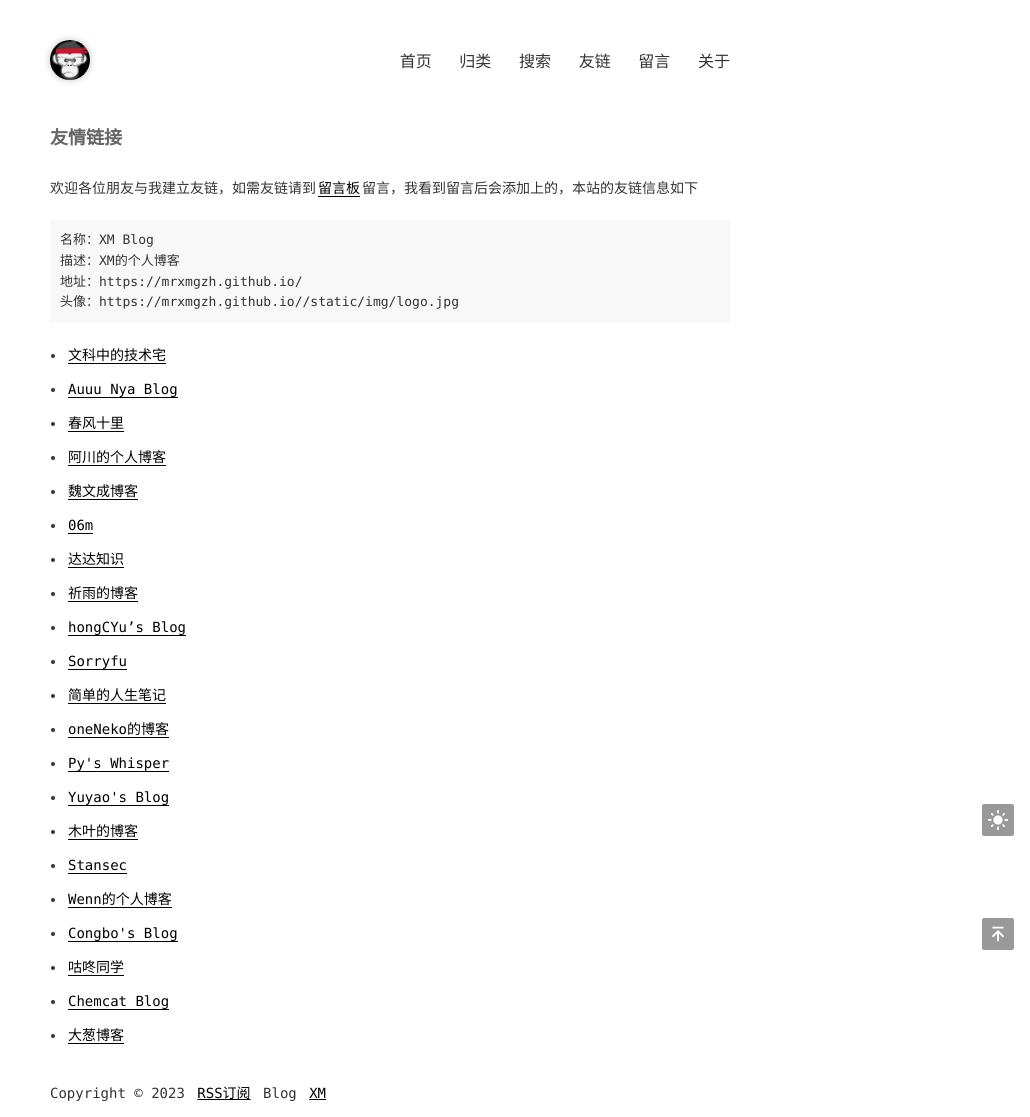
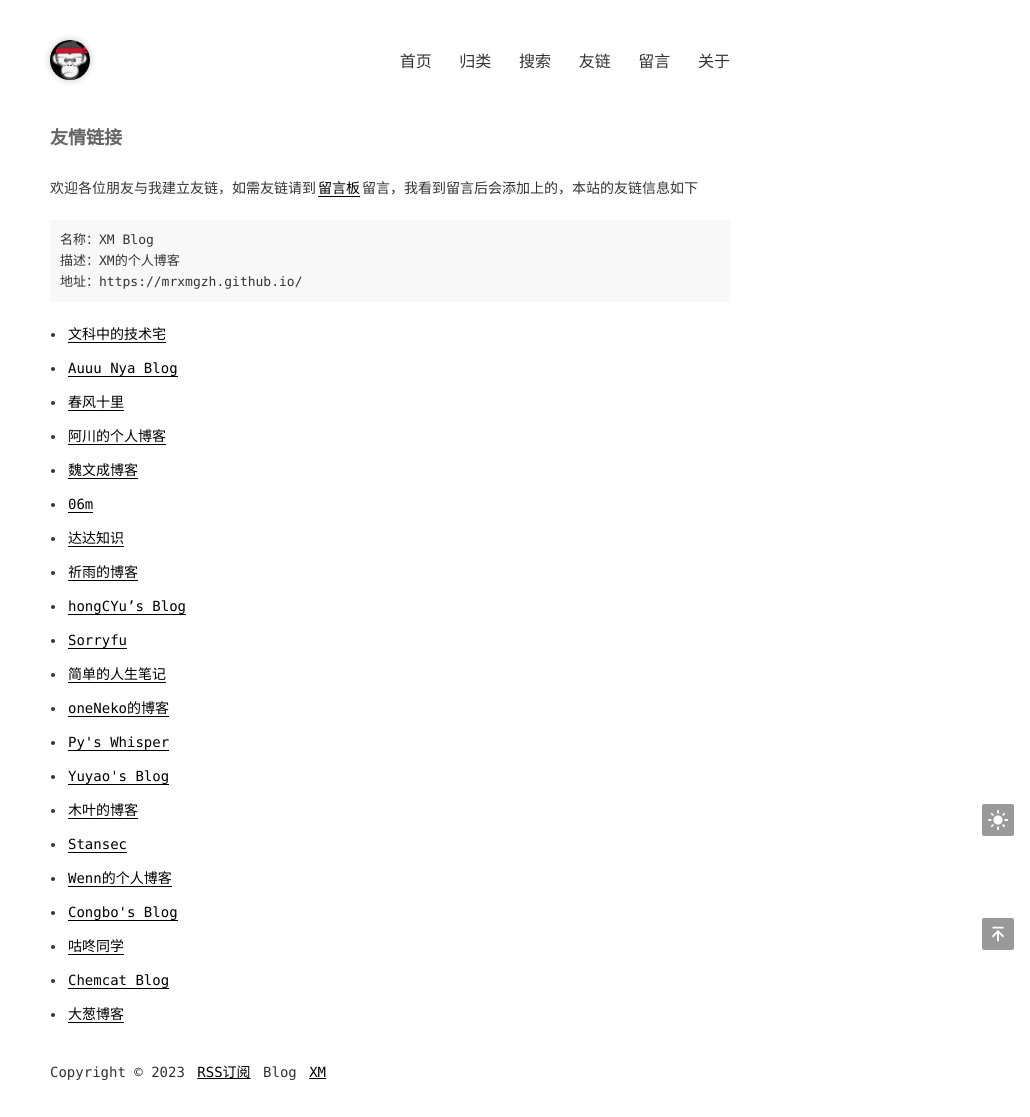
Before and after one commit to MrXmGzh/MrXmGzh.github.io, a Jekyll site: the page built from pages/links.md, in a window 1280 px wide. Shown: the whole page, without its empty margins (250-1280 px from the left). Built offline with Jekyll 4.4.1, drawn with Linux system fonts in a browser that asks for light colours; after the commit the page ends 1096 px from its top, so only the background shows below that.

Commit message:
Initial commit

````diff
--- a/pages/links.md
+++ b/pages/links.md
@@ -9,7 +9,6 @@ title: 友情链接
 名称：{{ site.title }}
 描述：{{ site.description }}
 地址：{{ site.domainUrl }}{{ site.baseurl }}
-头像：{{ site.domainUrl }}{{ site.baseurl }}/static/img/logo.jpg
 ```
 
 <ul>
````
